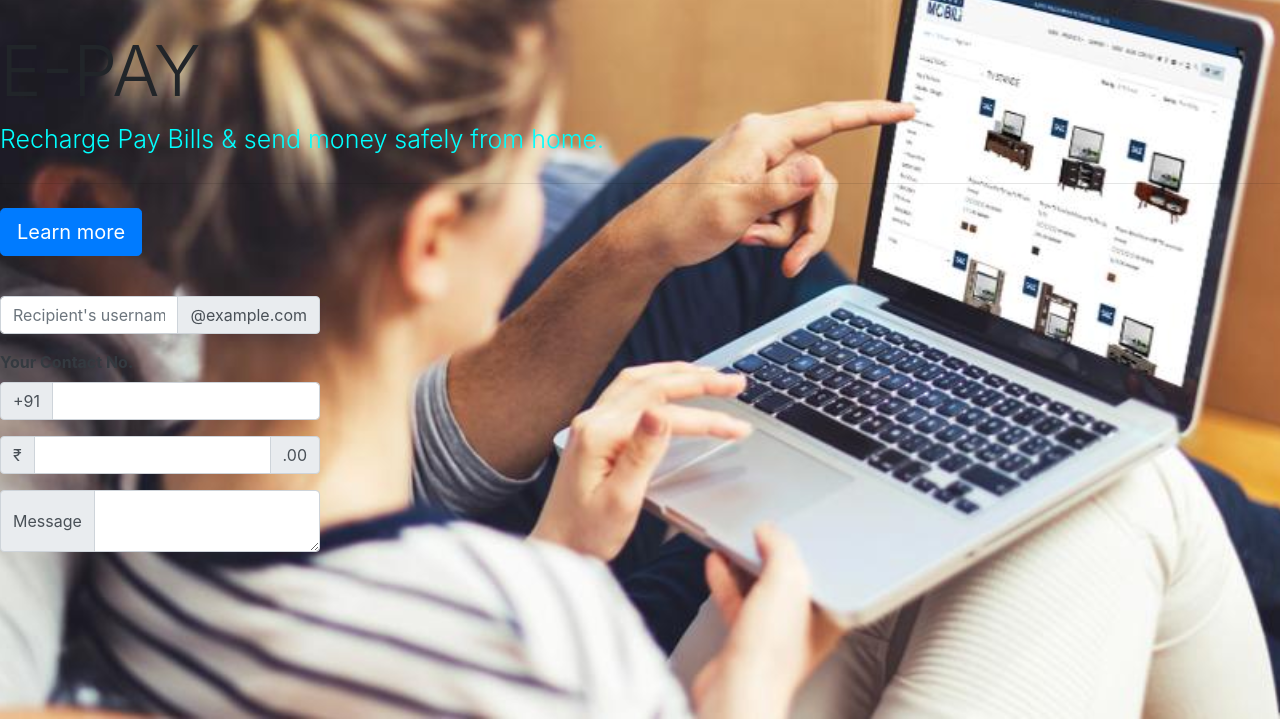
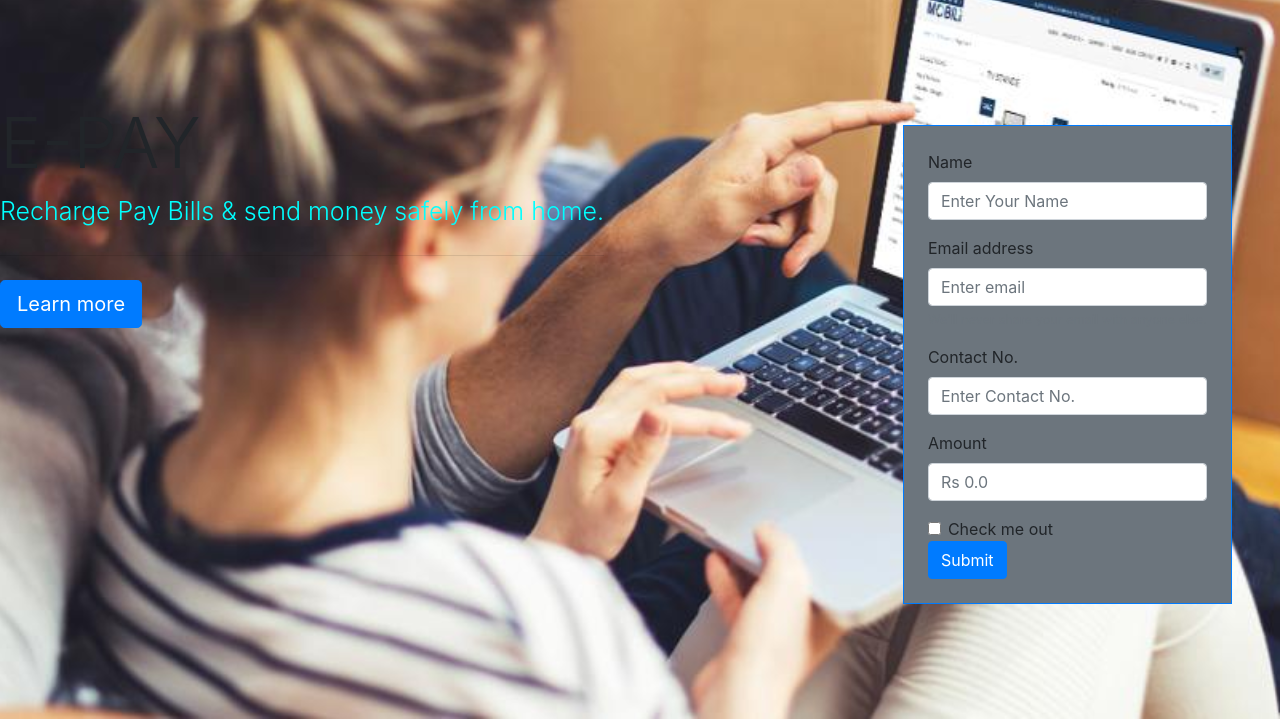
Before and after one commit to E-transaction/E-pay, a plain HTML site: page index.html in a window 1280 px wide. Shown: the part 81-800 px from the top of the page. Drawn offline with nearby package versions, Linux system fonts and the light colour scheme.

Commit message:
Added Form Part with background

```diff
--- a/index.html
+++ b/index.html
@@ -62,11 +62,12 @@
 
       </div>
     </nav>
+    <br><br><br>
     <!-- End of Header -->
 
 
     <!-- About Start -->
-    <div class="d-inline">
+    <div class="d-inline-block float-left">
     <div class="jumbotron bg-transparent d-inline">
       <h1 class="display-4">E-PAY</h1>
       <p class="lead">Recharge Pay Bills & send money safely from home.</p>
@@ -80,36 +81,31 @@
     <!-- End of About -->
 
     <!-- Start of Form -->
-    <div class="d-inline">
-    <div class="input-group mb-3 w-25">
-      <input type="text" class="form-control" placeholder="Recipient's username" aria-label="Recipient's username"
-        aria-describedby="basic-addon2">
-      <div class="input-group-append">
-        <span class="input-group-text d-flex" id="basic-addon2">@example.com</span>
-      </div>
-    </div>
-    <label for="basic-url" class="text-dark"><b>Your Contact No.</b></label>
-    <div class="input-group mb-3 w-25">
-      <div class="input-group-prepend">
-        <span class="input-group-text" id="basic-addon3">+91</span>
-      </div>
-      <input type="text" class="form-control" id="basic-url" aria-describedby="basic-addon3">
-    </div>
-    <div class="input-group mb-3 w-25">
-      <div class="input-group-prepend">
-        <span class="input-group-text">₹</span>
-      </div>
-      <input type="text" class="form-control" aria-label="Amount (to the nearest dollar)">
-      <div class="input-group-append">
-        <span class="input-group-text">.00</span>
-      </div>
-    </div>
-    <div class="input-group w-25">
-      <div class="input-group-prepend">
-        <span class="input-group-text">Message</span>
-      </div>
-      <textarea class="form-control" aria-label="With textarea"></textarea>
-    </div>
+    <div class="d-inline-block m-5 border border-primary p-4 bg-secondary float-right">
+      <form>
+        <div class="form-group">
+          <label for="form-text">Name</label>
+          <input type="text" class="form-control" id="exampleInputPassword1" placeholder="Enter Your Name">
+        </div>
+        <div class="form-group">
+          <label for="exampleInputEmail1">Email address</label>
+          <input type="email" class="form-control" id="exampleInputEmail1" aria-describedby="emailHelp" placeholder="Enter email">
+          <small id="emailHelp" class="form-text text-muted">We'll never share your email with anyone else.</small>
+        </div>
+        <div class="form-group">
+          <label for="exampleInputEmail1">Contact No.</label>
+          <input type="email" class="form-control" id="exampleInputEmail1" aria-describedby="contacthelp" placeholder="Enter Contact No.">
+        </div>
+        <div class="form-group">
+          <label for="form-text">Amount</label>
+          <input type="number" class="form-control" id="exampleInputPassword1" placeholder="Rs 0.0">
+        </div>
+        <div class="form-check">
+          <input type="checkbox" class="form-check-input" id="exampleCheck1">
+          <label class="form-check-label" for="exampleCheck1">Check me out</label>
+        </div>
+        <button type="submit" class="btn btn-primary">Submit</button>
+      </form>
     </div>
     <!-- End of form -->
   </div>
```
